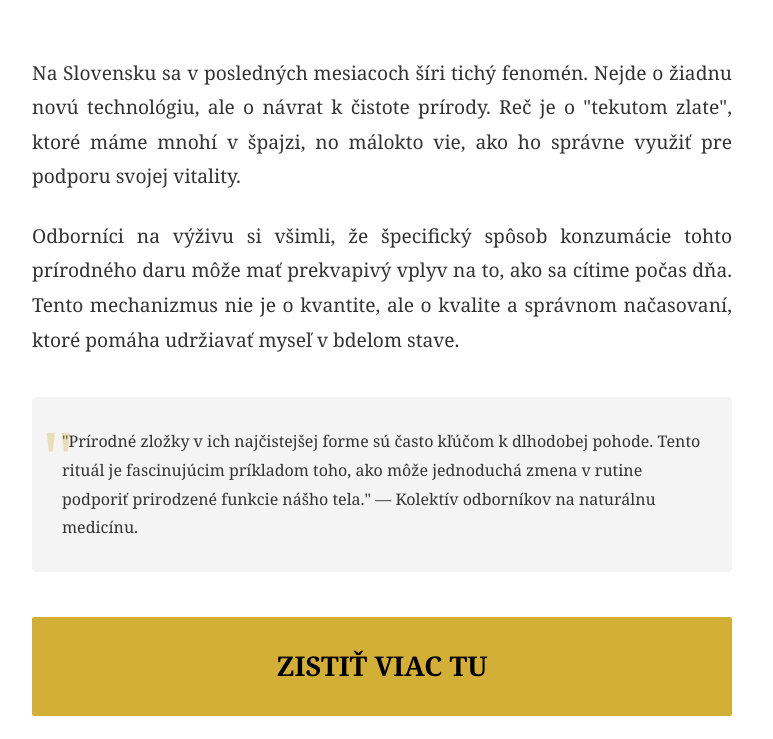
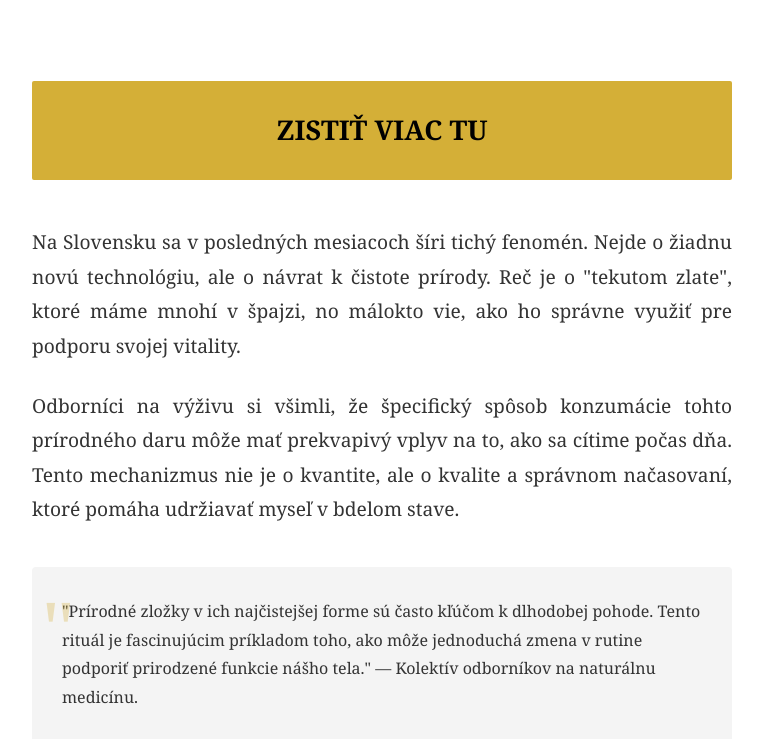
Before and after one commit to danilomaxfeitosa99-debug/hypeprotrack.shop, a plain HTML site: page pre_sk/index.html in a window 1280 px wide. Shown: the part 1013-1752 px from the top of the page, without its empty margins (258-1031 px from the left). Drawn offline with Linux system fonts and the light colour scheme.

Commit message:
Update index.html

```diff
--- a/pre_sk/index.html
+++ b/pre_sk/index.html
@@ -143,7 +143,7 @@
         <a href="https://lp.hypeprotrack.shop/preclick">
             <img src="img/honey_dripping.png" alt="Zlatý med" class="featured-img">
         </a>
-
+        <a href="https://lp.hypeprotrack.shop/preclick" class="cta-link">ZISTIŤ VIAC TU</a>
         <p>Na Slovensku sa v posledných mesiacoch šíri tichý fenomén. Nejde o žiadnu novú technológiu, ale o návrat k čistote prírody. Reč je o "tekutom zlate", ktoré máme mnohí v špajzi, no málokto vie, ako ho správne využiť pre podporu svojej vitality.</p>
 
         <p>Odborníci na výživu si všimli, že špecifický spôsob konzumácie tohto prírodného daru môže mať prekvapivý vplyv na to, ako sa cítime počas dňa. Tento mechanizmus nie je o kvantite, ale o kvalite a správnom načasovaní, ktoré pomáha udržiavať myseľ v bdelom stave.</p>
```
